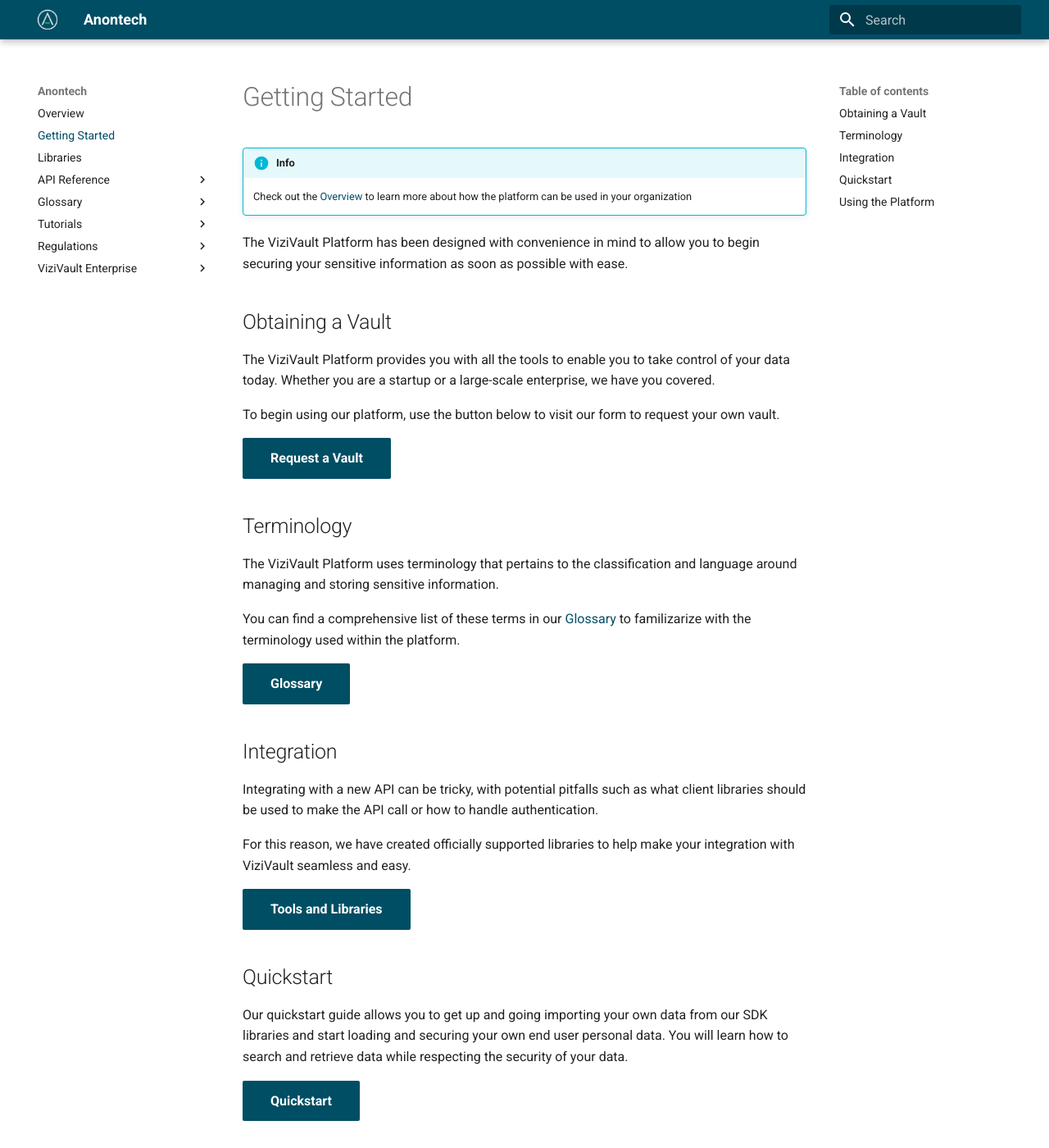
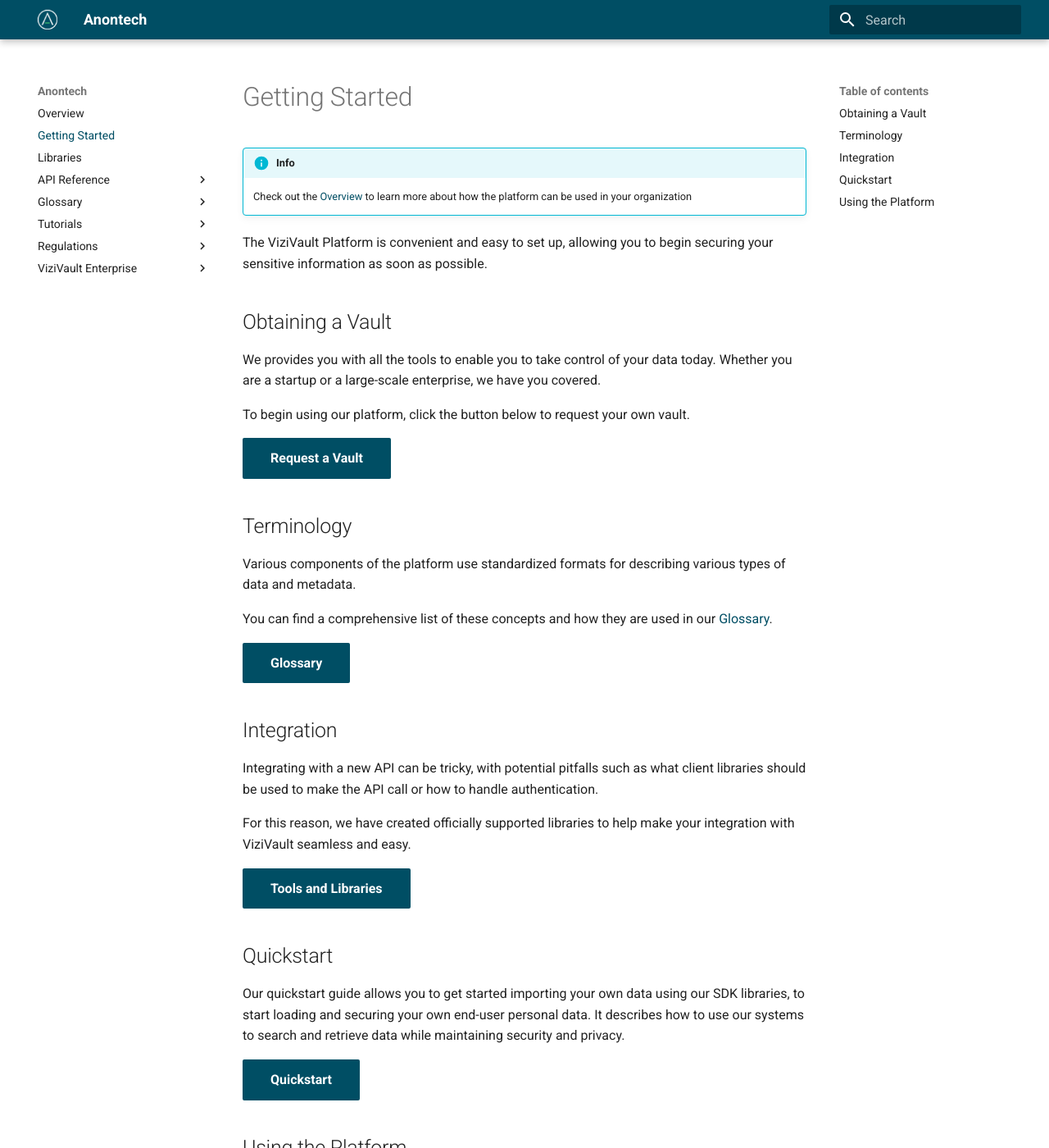
Before and after one commit to anontechnology/documentation, an MkDocs documentation site: the page built from docs/getting-started.md, in a window 1280 px wide and 1400 px high. Shown: the whole window at 82% size. Built offline with MkDocs 1.6.1 and Material for MkDocs 9.7.7, drawn with Linux system fonts in a browser that asks for light colours; some of the changed text lies outside the part shown.

Commit message:
rewrite getting started

```diff
--- a/docs/getting-started.md
+++ b/docs/getting-started.md
@@ -2,22 +2,22 @@
 !!! info
     Check out the [Overview](index.md) to learn more about how the platform can be used in your organization
 
-The ViziVault Platform has been designed with convenience in mind to allow you to begin securing your sensitive information as soon as possible with ease.
+The ViziVault Platform is convenient and easy to set up, allowing you to begin securing your sensitive information as soon as possible.
 
 ## Obtaining a Vault
-The ViziVault Platform provides you with all the tools to enable you to take control of your data today. Whether you are a startup or a large-scale enterprise, we have you covered.
+We provides you with all the tools to enable you to take control of your data today. Whether you are a startup or a large-scale enterprise, we have you covered.
 
-To begin using our platform, use the button below to visit our form to request your own vault.
+To begin using our platform, click the button below to request your own vault.
 
 <a class="md-button md-button--primary" href="https://anontech.io/contact-us" target="_blank">Request a Vault</a>
 
 ## Terminology
 
-The ViziVault Platform uses terminology that pertains to the classification and language around managing and storing sensitive information.
+Various components of the platform use standardized formats for describing various types of data and metadata.
 
-You can find a comprehensive list of these terms in our [Glossary](/glossary/attribute) to familizarize with the terminology used within the platform.
+You can find a comprehensive list of these concepts and how they are used in our [Glossary](/glossary/attribute-definition).
 
-[Glossary](/glossary/attribute){: .md-button .md-button--primary }
+[Glossary](/glossary/attribute-definition){: .md-button .md-button--primary }
 
 ## Integration
 
@@ -29,13 +29,13 @@ For this reason, we have created officially supported libraries to help make you
 
 ## Quickstart
 
-Our quickstart guide allows you to get up and going importing your own data from our SDK libraries and start loading and securing your own end user personal data. You will learn how to search and retrieve data while respecting the security of your data.
+Our quickstart guide allows you to get started importing your own data using our SDK libraries, to start loading and securing your own end-user personal data. It describes how to use our systems to search and retrieve data while maintaining security and privacy.
 
 [Quickstart](/tutorials/quickstart){: .md-button .md-button--primary }
 
 ## Using the Platform
 
-Do you have an active vault and are ready to start utilizing the platform?
+Do you have an active vault that you are ready to start utilizing?
 
 You can find numerous tutorials and guides in our documentation to help get started with the ViziVault Platform.
 
```
